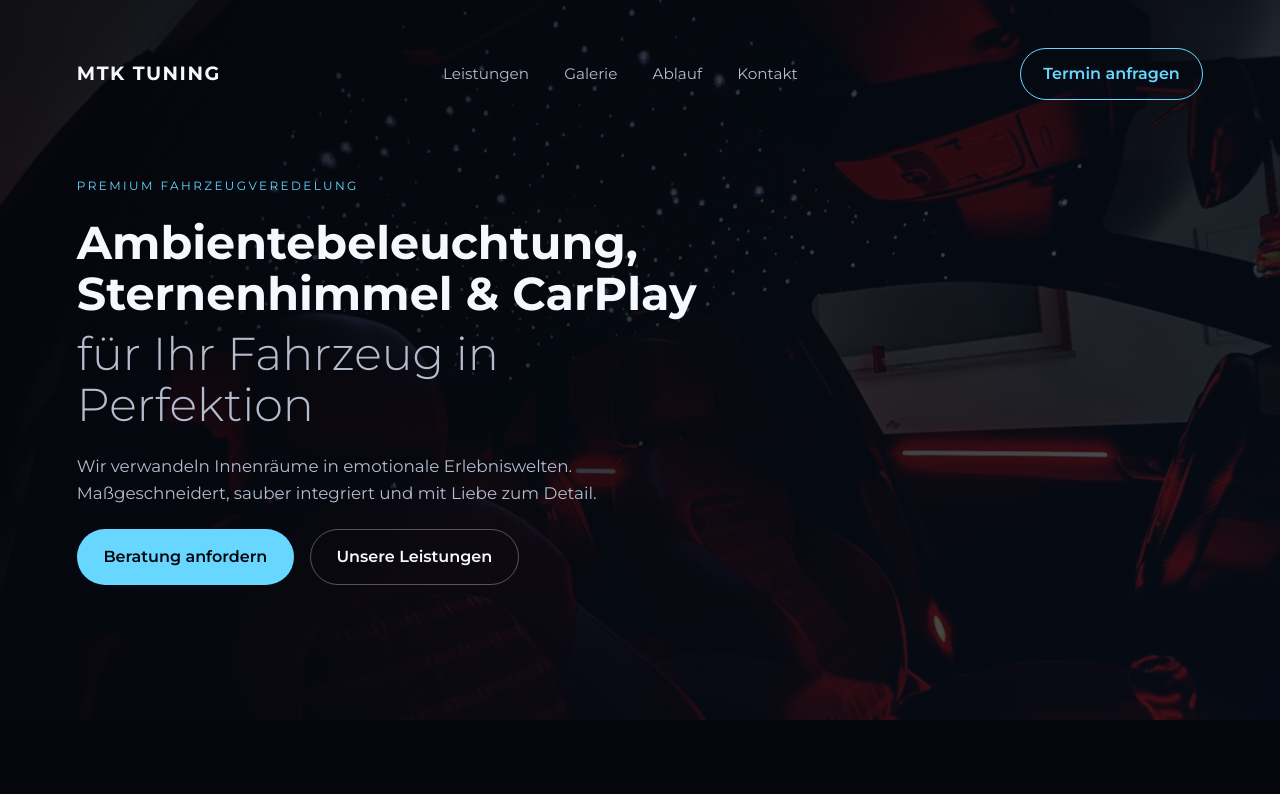
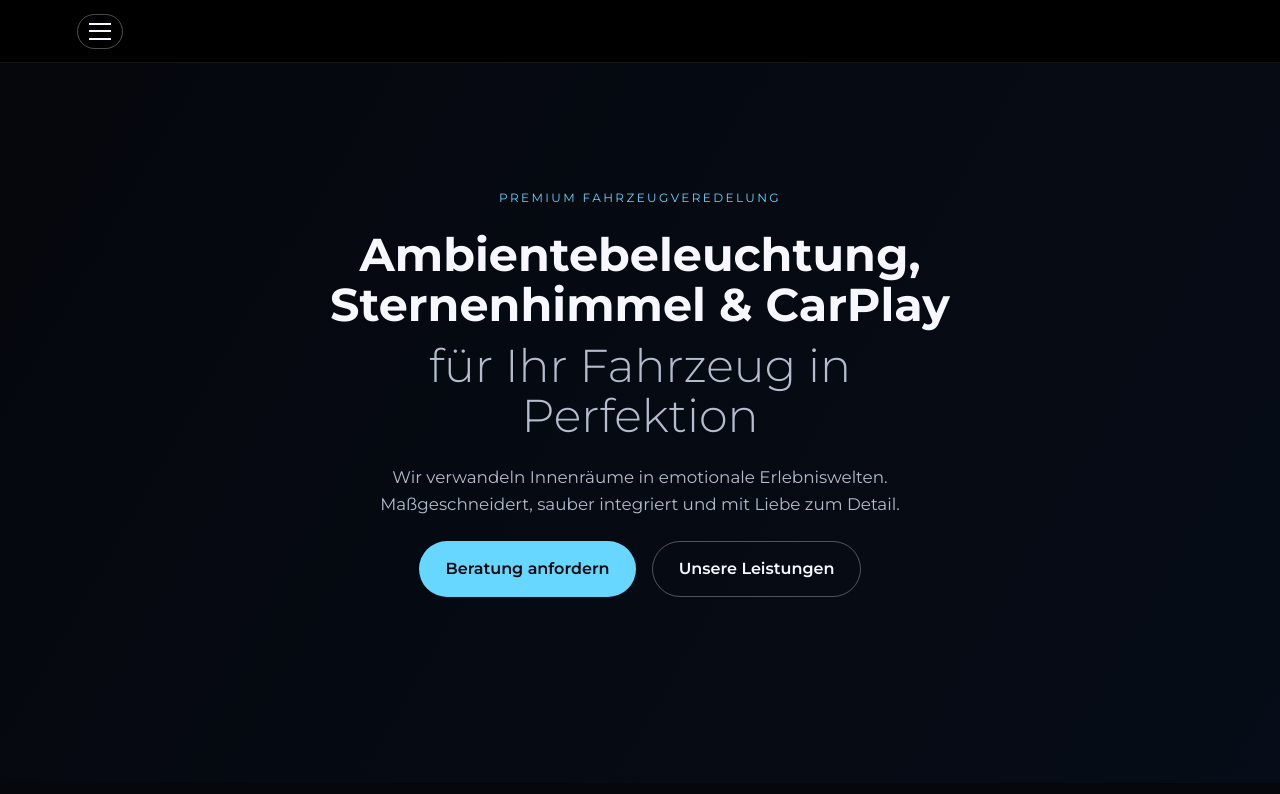
Before and after one commit to muecoka/MTK-Tuning, a plain HTML site: page index.html in a window 1280 px wide. Shown: the top 794 px of the page. Drawn offline with Linux system fonts and the light colour scheme.

Commit message:
Remove hero background image

```diff
--- a/index.html
+++ b/index.html
@@ -13,16 +13,17 @@
     />
   </head>
   <body>
+    <header class="top-header">
+      <div class="top-header-inner">
+        <button class="hamburger" type="button" aria-label="Menü öffnen">
+          <span></span>
+          <span></span>
+          <span></span>
+        </button>
+      </div>
+    </header>
     <header class="hero">
       <nav class="nav">
-        <div class="logo">MTK Tuning</div>
-        <div class="nav-links">
-          <a href="#leistungen">Leistungen</a>
-          <a href="#galerie">Galerie</a>
-          <a href="#ablauf">Ablauf</a>
-          <a href="#kontakt">Kontakt</a>
-        </div>
-        <a class="cta" href="#kontakt">Termin anfragen</a>
       </nav>
       <div class="hero-content">
         <p class="eyebrow">Premium Fahrzeugveredelung</p>
@@ -207,10 +208,6 @@
     </main>
 
     <footer class="footer">
-      <div>
-        <h4>MTK Tuning</h4>
-        <p>Ambientebeleuchtung · Sternenhimmel · CarPlay</p>
-      </div>
       <div class="footer-links">
         <a href="#leistungen">Leistungen</a>
         <a href="#galerie">Galerie</a>
--- a/styles.css
+++ b/styles.css
@@ -22,6 +22,37 @@ body {
   background: var(--bg);
   color: var(--text);
   line-height: 1.6;
+  text-align: center;
+}
+
+.top-header {
+  background: #000;
+  border-bottom: 1px solid rgba(255, 255, 255, 0.08);
+}
+
+.top-header-inner {
+  display: flex;
+  align-items: center;
+  justify-content: space-between;
+  padding: 0.85rem clamp(1.5rem, 6vw, 6.5rem);
+}
+
+.hamburger {
+  background: transparent;
+  border: 1px solid rgba(255, 255, 255, 0.3);
+  border-radius: 999px;
+  padding: 0.5rem 0.7rem;
+  display: inline-flex;
+  flex-direction: column;
+  gap: 0.35rem;
+  cursor: pointer;
+}
+
+.hamburger span {
+  width: 22px;
+  height: 2px;
+  background: var(--text);
+  display: block;
 }
 
 a {
@@ -38,8 +69,7 @@ img {
   min-height: 90vh;
   padding: clamp(1.5rem, 4vw, 3rem) clamp(1.5rem, 6vw, 6.5rem)
     clamp(3rem, 6vw, 5rem);
-  background: linear-gradient(120deg, rgba(5, 7, 13, 0.92), rgba(7, 15, 28, 0.7)),
-    url("images/hero.jpg.JPEG") center/cover no-repeat;
+  background: linear-gradient(120deg, rgba(5, 7, 13, 0.92), rgba(7, 15, 28, 0.7));
   display: flex;
   flex-direction: column;
   gap: clamp(2rem, 6vw, 5rem);
@@ -91,6 +121,7 @@ img {
   max-width: 640px;
   display: grid;
   gap: 1.4rem;
+  margin: 0 auto;
 }
 
 .eyebrow {
@@ -122,6 +153,7 @@ img {
   display: flex;
   gap: 1rem;
   flex-wrap: wrap;
+  justify-content: center;
 }
 
 .button {
@@ -158,6 +190,8 @@ img {
 .section-header {
   max-width: 680px;
   margin-bottom: 2.5rem;
+  margin-left: auto;
+  margin-right: auto;
 }
 
 .section-header h2 {
@@ -181,6 +215,7 @@ img {
   padding: 2rem;
   border: 1px solid rgba(103, 215, 255, 0.18);
   box-shadow: var(--shadow);
+  text-align: center;
 }
 
 .card h3 {
@@ -198,6 +233,7 @@ img {
   gap: 0.6rem;
   color: var(--text);
   font-size: 0.95rem;
+  justify-items: center;
 }
 
 .gallery {
@@ -215,6 +251,7 @@ img {
   border-radius: 16px;
   background: rgba(8, 10, 16, 0.7);
   border: 1px solid var(--border);
+  text-align: center;
 }
 
 .gallery-card h4 {
@@ -247,6 +284,7 @@ img {
   padding: 1rem 1.2rem 1.2rem;
   color: var(--muted);
   font-size: 0.9rem;
+  text-align: center;
 }
 
 .steps-grid {
@@ -260,6 +298,7 @@ img {
   border-left: 2px solid var(--accent);
   background: rgba(255, 255, 255, 0.02);
   border-radius: 12px;
+  text-align: center;
 }
 
 .step span {
@@ -289,12 +328,14 @@ img {
   border-radius: 24px;
   border: 1px solid rgba(103, 215, 255, 0.2);
   box-shadow: var(--shadow);
+  text-align: center;
 }
 
 .contact-info {
   display: grid;
   gap: 1rem;
   margin-top: 1.5rem;
+  justify-items: center;
 }
 
 .contact-info span {
@@ -306,12 +347,14 @@ img {
 .contact-form {
   display: grid;
   gap: 1rem;
+  justify-items: center;
 }
 
 .contact-form label {
   display: grid;
   gap: 0.4rem;
   font-size: 0.9rem;
+  width: 100%;
 }
 
 input,
@@ -324,6 +367,7 @@ textarea {
   color: var(--text);
   font-family: inherit;
   width: 100%;
+  text-align: center;
 }
 
 textarea {
@@ -335,6 +379,7 @@ textarea {
   display: grid;
   gap: 1rem;
   margin-top: 1.5rem;
+  justify-items: center;
 }
 
 .footer {
@@ -345,12 +390,15 @@ textarea {
   justify-content: space-between;
   border-top: 1px solid var(--border);
   color: var(--muted);
+  text-align: center;
 }
 
 .footer-links {
   display: flex;
   gap: 1rem;
   flex-wrap: wrap;
+  justify-content: center;
+  width: 100%;
 }
 
 .footer-links a {
```
Also changed, not shown: agb.html (+9 -12 lines), datenschutz.html (+9 -12 lines), galerie.html (+9 -12 lines), impressum.html (+9 -12 lines).
